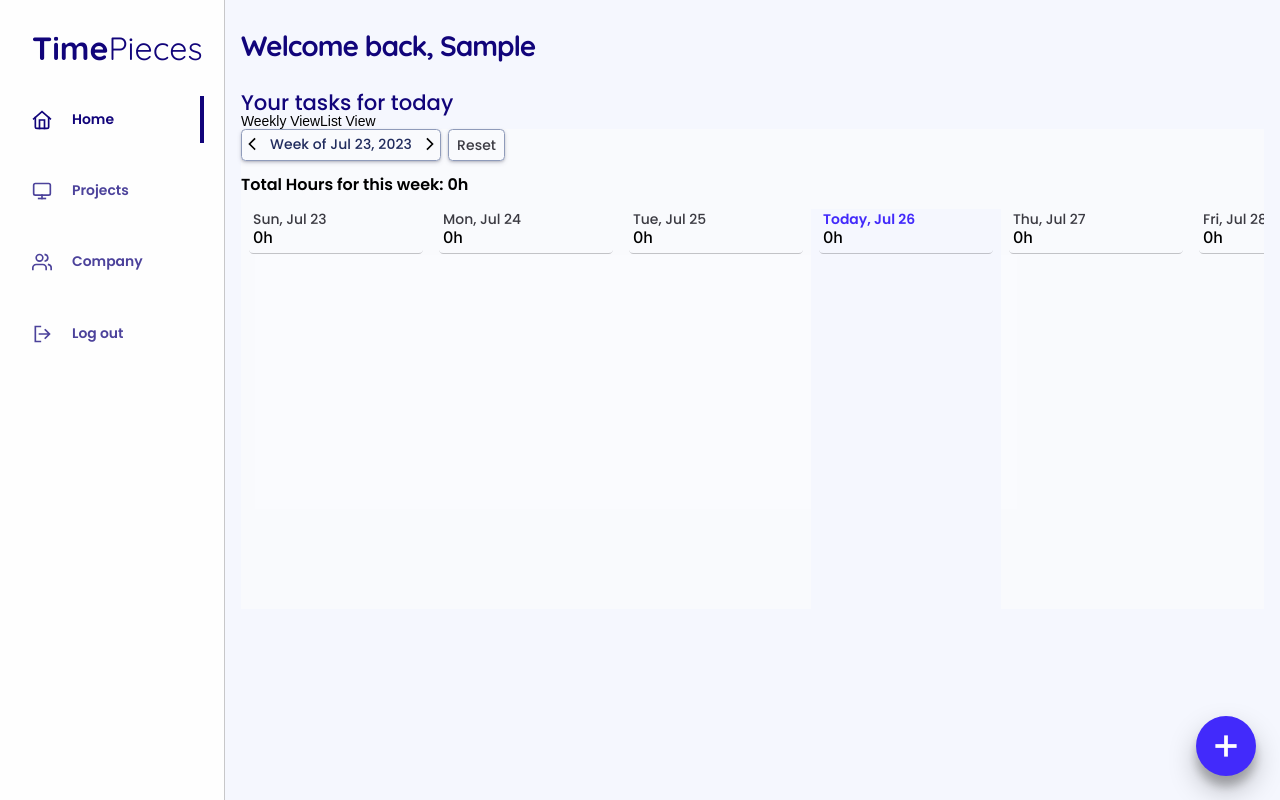
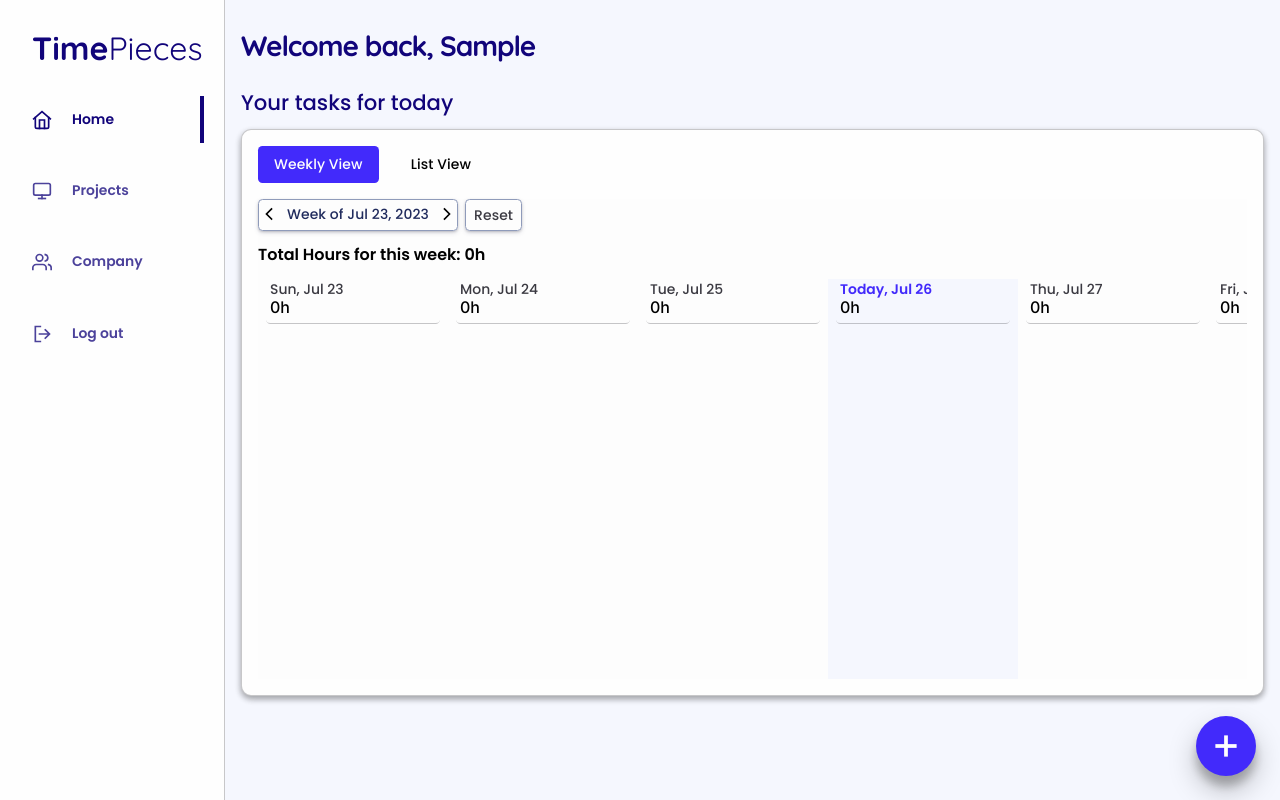
Before and after one commit to renchester/time-tracker-app, a React (Vite) app: page / in a window 1280 px wide. Built offline with nearby package versions, Linux system fonts and the light colour scheme; sample sign-in values are in the browser's storage.

Commit message:
Add styles to OverviewPanel component

```diff
--- a/src/components/overviews/OverviewPanel.scss
+++ b/src/components/overviews/OverviewPanel.scss
@@ -0,0 +1,39 @@
+@use '@/styles/placeholders';
+
+.panel {
+  background: var(--color-background);
+  margin-top: 1rem;
+  padding: 1rem;
+  display: flex;
+  flex-direction: column;
+  gap: 1rem;
+  border: var(--border-emph);
+  border-radius: var(--border-radius-1);
+  box-shadow: var(--box-shadow-medium);
+
+  &__tablist {
+    display: flex;
+    gap: 1rem;
+  }
+
+  &__tab {
+    @extend %main-btn;
+    padding: 0.5rem 1rem;
+    border-radius: var(--border-radius-2);
+
+    &[data-active='true'] {
+      background: var(--color-primary);
+      color: var(--color-light-1);
+    }
+  }
+
+  &__new-task {
+    @extend %main-btn;
+    margin-left: 2rem;
+    background: var(--color-background-alpha50);
+    border-radius: var(--border-radius-2);
+    border: 1px solid rgba(0, 0, 0, 0.25);
+    padding: 0.15rem 1rem;
+    color: var(--color-text-accent);
+  }
+}
```
